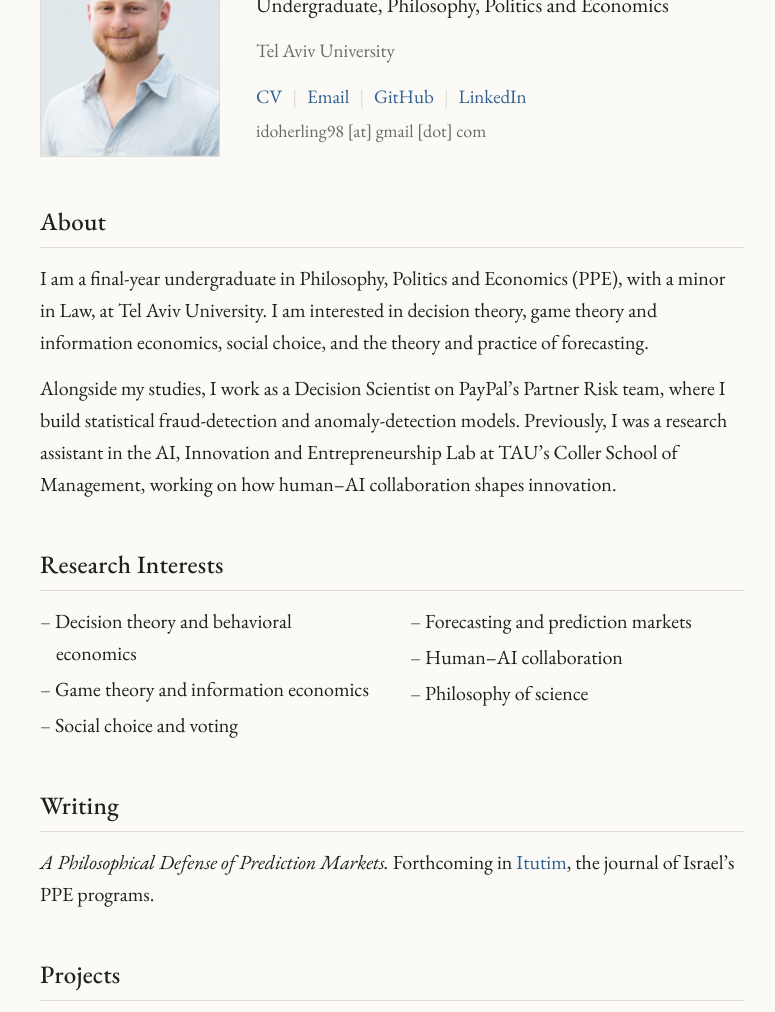
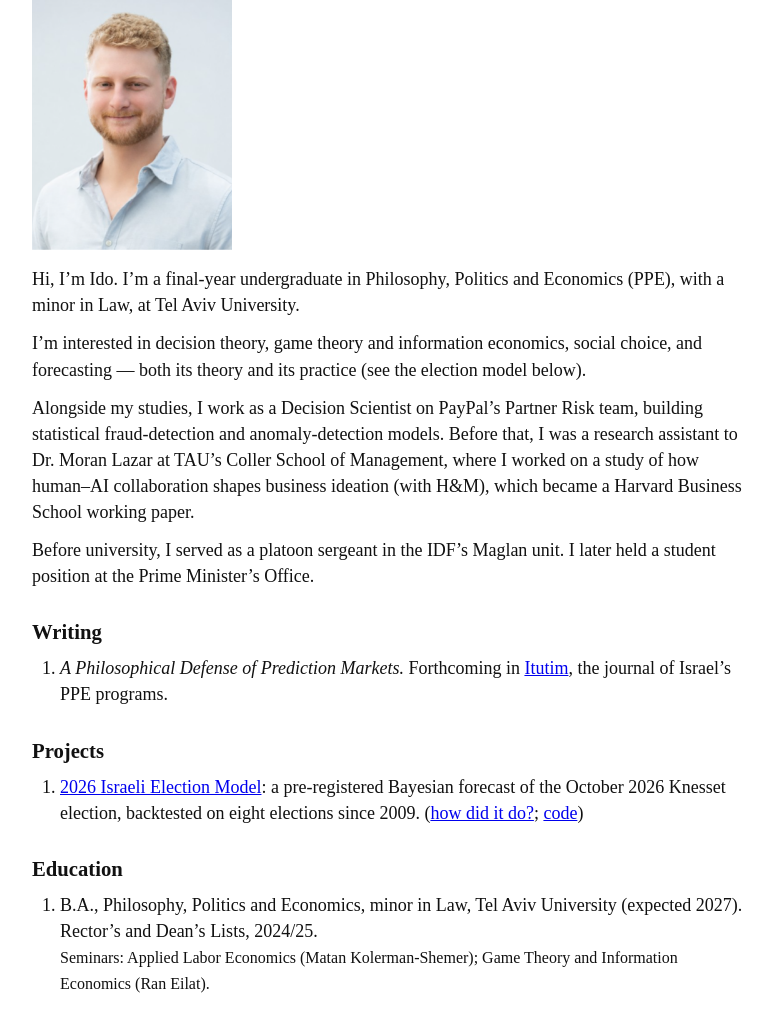
Before and after one commit to idoherling/idoherling.github.io, a plain HTML site: page index.html in a window 1280 px wide. Shown: the part 140-1152 px from the top of the page, without its empty margins (248-1023 px from the left). Drawn offline with nearby package versions, Linux system fonts and the light colour scheme.

Commit message:
Switch to minimal plain-HTML academic style
Co-Authored-By: Claude Opus 5.5 <noreply@anthropic.com>
Claude-Session: https://claude.ai/code/session_01TjkfGN2Qy4Hh1Avoui1eke

```diff
--- a/index.html
+++ b/index.html
@@ -2,7 +2,6 @@
 <html lang="en">
 <head>
 <meta charset="utf-8">
-<meta name="theme-color" content="#fbfaf7">
 <meta name="viewport" content="width=device-width, initial-scale=1">
 <title>Ido Herling</title>
 <meta name="description" content="Ido Herling — undergraduate in Philosophy, Politics and Economics at Tel Aviv University. Decision theory, game theory, social choice and forecasting.">
@@ -18,128 +17,52 @@
 <meta property="og:image:width" content="1200">
 <meta property="og:image:height" content="630">
 <meta name="twitter:card" content="summary_large_image">
-<link rel="preconnect" href="https://fonts.googleapis.com">
-<link rel="preconnect" href="https://fonts.gstatic.com" crossorigin>
-<link href="https://fonts.googleapis.com/css2?family=EB+Garamond:ital,wght@0,400;0,500;0,600;1,400&display=swap" rel="stylesheet">
 <style>
-  :root{
-    --paper:#fbfaf7; --ink:#1f1f1f; --mute:#6a6a66; --rule:#dedbd3; --link:#2f5f8f;
-    --serif:'EB Garamond',Georgia,'Times New Roman',serif;
-  }
-  *{box-sizing:border-box;margin:0;padding:0}
-  html{background:var(--paper);color:var(--ink)}
-  body{font-family:var(--serif);font-size:20px;line-height:1.6;-webkit-font-smoothing:antialiased;
-       max-width:760px;margin:0 auto;padding:72px 28px 80px}
-  a{color:var(--link);text-decoration:none;border-bottom:1px solid transparent}
-  a:hover{border-bottom-color:var(--link)}
-
-  header{display:grid;grid-template-columns:180px 1fr;gap:36px;align-items:start;margin-bottom:44px}
-  .photo{width:180px;height:225px;object-fit:cover;object-position:center top;border:1px solid var(--rule)}
-  h1{font-weight:500;font-size:44px;line-height:1.1;letter-spacing:-.01em;margin-bottom:8px}
-  .role{font-size:21px;color:var(--ink)}
-  .affil{font-size:19px;color:var(--mute);margin-bottom:16px}
-  .links{font-size:19px}
-  .links a{margin-right:4px}
-  .links .sep{color:var(--rule);margin:0 6px}
-  .email{font-size:18px;color:var(--mute);margin-top:4px}
-
-  h2{font-weight:500;font-size:25px;letter-spacing:.01em;margin:44px 0 14px;padding-bottom:6px;border-bottom:1px solid var(--rule)}
-  p + p{margin-top:14px}
-  ul{list-style:none}
-  .list li{margin:0 0 14px}
-  .list li:last-child{margin-bottom:0}
-  .meta{color:var(--mute)}
-  .note{color:var(--mute);font-size:18px}
-  .interests{columns:2;column-gap:36px}
-  .interests li{break-inside:avoid;padding-left:16px;text-indent:-16px;margin-bottom:4px}
-  .interests li::before{content:"–  ";color:var(--mute)}
-  .cv-row{display:grid;grid-template-columns:1fr auto;gap:20px}
-  .cv-row .when{color:var(--mute);white-space:nowrap}
-  .sub{margin-top:4px;color:#3d3d3a}
-  i{font-style:italic}
-
-  footer{margin-top:56px;padding-top:14px;border-top:1px solid var(--rule);font-size:16px;color:var(--mute);display:flex;justify-content:space-between}
-
-  @media (max-width:640px){
-    body{padding:40px 20px 56px;font-size:19px}
-    header{grid-template-columns:1fr;gap:20px}
-    .photo{width:140px;height:175px}
-    h1{font-size:38px}
-    .interests{columns:1}
-    .cv-row{grid-template-columns:1fr;gap:0}
-  }
+  body{max-width:720px;margin:40px auto;padding:0 20px;font-family:"Times New Roman",Times,serif;font-size:18px;line-height:1.45;color:#111;background:#fff}
+  a{color:#0000ee}
+  a:visited{color:#551a8b}
+  h1{font-size:2em;margin:0 0 6px}
+  h3{font-size:1.15em;margin:28px 0 8px}
+  p{margin:0 0 12px}
+  ol{margin:0;padding-left:28px}
+  li{margin-bottom:8px}
+  img{display:block;margin:16px 0}
+  .small{font-size:16px}
 </style>
 </head>
 <body>
 
-<header>
-  <img class="photo" src="photo.jpg" alt="Ido Herling" width="400" height="500" onerror="this.remove()">
-  <div>
-    <h1>Ido Herling</h1>
-    <p class="role">Undergraduate, Philosophy, Politics and Economics</p>
-    <p class="affil">Tel Aviv University</p>
-    <p class="links">
-      <a href="cv.pdf" target="_blank" rel="noopener">CV</a><span class="sep">|</span>
-      <a href="mailto:idoherling98@gmail.com">Email</a><span class="sep">|</span>
-      <a href="https://github.com/idoherling" target="_blank" rel="noopener">GitHub</a><span class="sep">|</span>
-      <a href="https://www.linkedin.com/in/ido-herling" target="_blank" rel="noopener">LinkedIn</a>
-    </p>
-    <p class="email">idoherling98 [at] gmail [dot] com</p>
-  </div>
-</header>
+<h1>Ido Herling</h1>
+<p>(Tel Aviv University; idoherling98 [at] gmail [dot] com; <a href="cv.pdf">CV</a>; <a href="https://github.com/idoherling">GitHub</a>; <a href="https://www.linkedin.com/in/ido-herling">LinkedIn</a>)</p>
 
-<h2>About</h2>
-<p>I am a final-year undergraduate in Philosophy, Politics and Economics (PPE), with a minor in Law, at Tel Aviv University. I am interested in decision theory, game theory and information economics, social choice, and the theory and practice of forecasting.</p>
-<p>Alongside my studies, I work as a Decision Scientist on PayPal’s Partner Risk team, where I build statistical fraud-detection and anomaly-detection models. Previously, I was a research assistant in the AI, Innovation and Entrepreneurship Lab at TAU’s Coller School of Management, working on how human–AI collaboration shapes innovation.</p>
+<img src="photo.jpg" alt="Ido Herling" width="200" height="250" style="object-fit:cover;object-position:center top" onerror="this.remove()">
 
-<h2>Research Interests</h2>
-<ul class="interests">
-  <li>Decision theory and behavioral economics</li>
-  <li>Game theory and information economics</li>
-  <li>Social choice and voting</li>
-  <li>Forecasting and prediction markets</li>
-  <li>Human–AI collaboration</li>
-  <li>Philosophy of science</li>
-</ul>
+<p>Hi, I’m Ido. I’m a final-year undergraduate in Philosophy, Politics and Economics (PPE), with a minor in Law, at Tel Aviv University.</p>
 
-<h2>Writing</h2>
-<ul class="list">
-  <li><i>A Philosophical Defense of Prediction Markets.</i> Forthcoming in <a href="https://www.itutim.com/" target="_blank" rel="noopener">Itutim</a>, the journal of Israel’s PPE programs.</li>
-</ul>
+<p>I’m interested in decision theory, game theory and information economics, social choice, and forecasting — both its theory and its practice (see the election model below).</p>
 
-<h2>Projects</h2>
-<ul class="list">
-  <li><a href="https://idoherling.github.io/2026_Election_Model/" target="_blank" rel="noopener"><i>2026 Israeli Election Model</i></a>. A pre-registered Bayesian forecast of the October 2026 Knesset election, with Monte Carlo simulation of threshold and Bader–Ofer seat allocation and of coalition formation; backtested on eight elections since 2009.
-  <span class="meta">[<a href="https://idoherling.github.io/2026_Election_Model/scorecard.html" target="_blank" rel="noopener">scorecard</a>] [<a href="https://github.com/idoherling/2026_Election_Model" target="_blank" rel="noopener">code</a>]</span></li>
-</ul>
+<p>Alongside my studies, I work as a Decision Scientist on PayPal’s Partner Risk team, building statistical fraud-detection and anomaly-detection models. Before that, I was a research assistant to Dr. Moran Lazar at TAU’s Coller School of Management, where I worked on a study of how human–AI collaboration shapes business ideation (with H&amp;M), which became a Harvard Business School working paper.</p>
 
-<h2>Research Experience</h2>
-<ul class="list">
-  <li class="cv-row"><div><b>Research Assistant</b> to Dr. Moran Lazar, AI, Innovation and Entrepreneurship Lab, Coller School of Management, Tel Aviv University
-    <div class="sub">Contributed to a study of human–AI collaboration in business ideation, conducted with H&amp;M and now a Harvard Business School working paper; analyzed over 500 LLM conversation transcripts and participant interviews.</div></div>
-    <div class="when">2025–2026</div></li>
-</ul>
+<p>Before university, I served as a platoon sergeant in the IDF’s Maglan unit. I later held a student position at the Prime Minister’s Office.</p>
 
-<h2>Education</h2>
-<ul class="list">
-  <li class="cv-row"><div><b>B.A., Philosophy, Politics and Economics</b>, minor in Law, Tel Aviv University
-    <div class="sub">Rector’s and Dean’s Lists, 2024/25.</div>
-    <div class="sub">Seminars: Applied Labor Economics (Matan Kolerman-Shemer); Game Theory and Information Economics (Ran Eilat).</div>
-    <div class="sub">Selected coursework: Decision Theory, Game Theory, Information Economics, Social Choice Theory, Behavioral Economics, Econometrics, Philosophy of Science, Logic.</div></div>
-    <div class="when">expected 2027</div></li>
-</ul>
+<h3>Writing</h3>
+<ol>
+  <li><i>A Philosophical Defense of Prediction Markets.</i> Forthcoming in <a href="https://www.itutim.com/">Itutim</a>, the journal of Israel’s PPE programs.</li>
+</ol>
 
-<h2>Other Experience</h2>
-<ul class="list">
-  <li class="cv-row"><div><b>Decision Scientist</b>, Partner Risk, PayPal</div><div class="when">2026–present</div></li>
-  <li class="cv-row"><div><b>Student Position</b>, Prime Minister’s Office</div><div class="when">2024–2026</div></li>
-  <li class="cv-row"><div><b>Platoon Sergeant</b>, Maglan Unit, Israel Defense Forces</div><div class="when">2019–2022</div></li>
-</ul>
+<h3>Projects</h3>
+<ol>
+  <li><a href="https://idoherling.github.io/2026_Election_Model/">2026 Israeli Election Model</a>: a pre-registered Bayesian forecast of the October 2026 Knesset election, backtested on eight elections since 2009. (<a href="https://idoherling.github.io/2026_Election_Model/scorecard.html">how did it do?</a>; <a href="https://github.com/idoherling/2026_Election_Model">code</a>)</li>
+</ol>
 
-<footer>
-  <span>Last updated November 2026</span>
-  <a href="cv.pdf" target="_blank" rel="noopener">Full CV (PDF)</a>
-</footer>
+<h3>Education</h3>
+<ol>
+  <li>B.A., Philosophy, Politics and Economics, minor in Law, Tel Aviv University (expected 2027). Rector’s and Dean’s Lists, 2024/25.<br>
+  <span class="small">Seminars: Applied Labor Economics (Matan Kolerman-Shemer); Game Theory and Information Economics (Ran Eilat).</span></li>
+</ol>
+
+<h3>Other things</h3>
+<p>I’m an extended-confirmed Wikipedia editor, and I like chess, history and weightlifting.</p>
 
 </body>
 </html>
```
Also changed, not shown: 404.html (+2 -12 lines).
